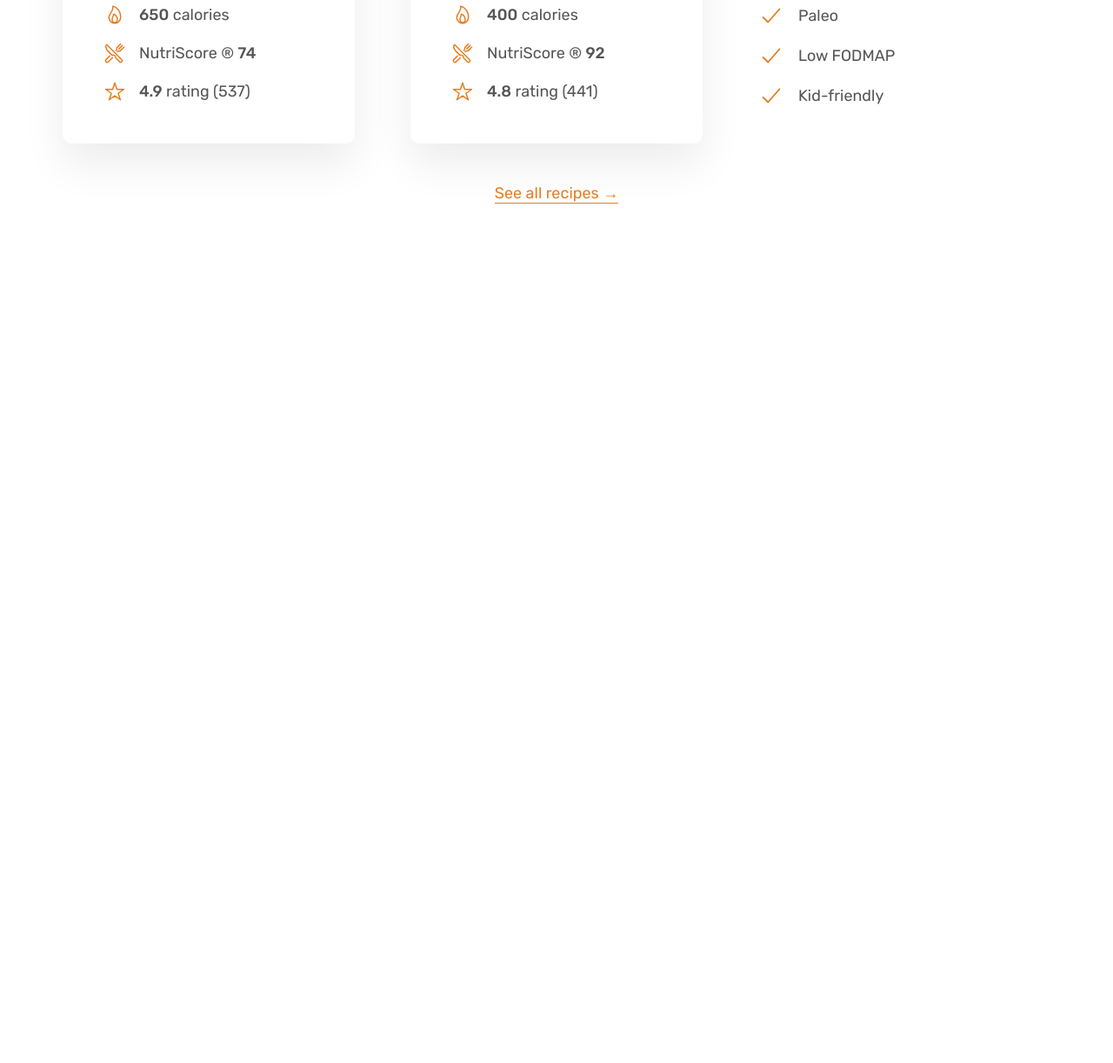
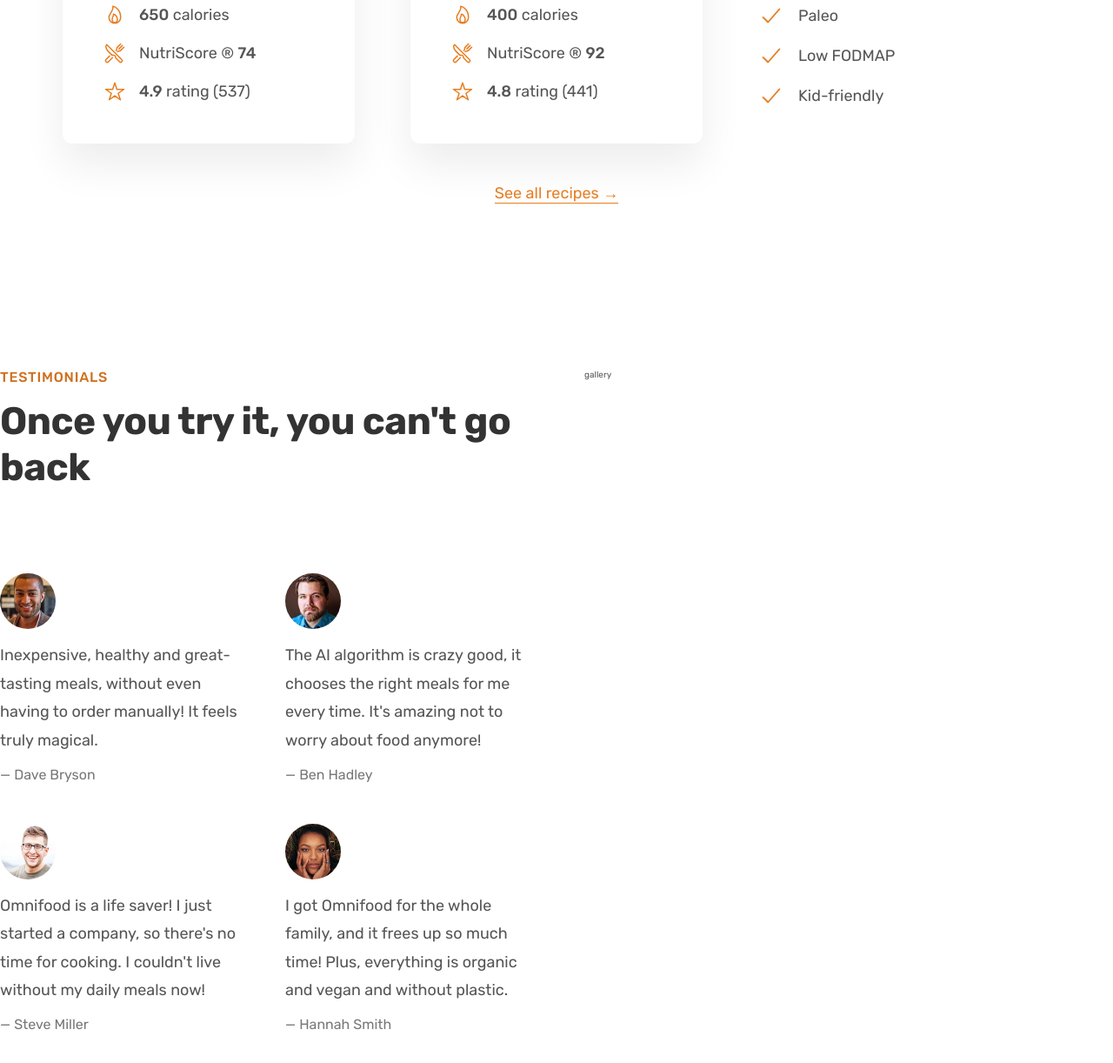
Before and after one commit to KseniyaKerzhner/Omnifood-Project, a plain HTML site: page index.html in a window 1280 px wide. Shown: the part 3177-4399 px from the top of the page at 87% size. Before the commit the page ends 3507 px from the top, so only its background shows below. Drawn offline with nearby package versions, Linux system fonts and the light colour scheme.

Commit message:
feat:addtestimonials section

```diff
--- a/css/style.css
+++ b/css/style.css
@@ -316,3 +316,34 @@
 	height: 3rem;
 	color: #e67e22;
 }
+
+/*******************/
+/* TESTIMONIALS SECTION */
+/*******************/
+
+.section-testimonials {
+	padding: 9.6rem 0;
+}
+
+.testimonials {
+	display: grid;
+	grid-template-columns: 1fr 1fr;
+	gap: 4.8rem;
+}
+
+.testimonial-img {
+	width: 6.4rem;
+	border-radius: 50%;
+	margin-bottom: 1.2rem;
+}
+
+.testimonial-text {
+	font-size: 1.8rem;
+	line-height: 1.8;
+	margin-bottom: 1.6rem;
+}
+
+.testimonial-name {
+	font-size: 1.6rem;
+	color: #777;
+}
--- a/index.html
+++ b/index.html
@@ -189,6 +189,48 @@
 			</div>
 		</section>
 
+		<section class="section-testimonials grid grid--2--cols">
+			<div class="testimonials-container">
+				<span class="subheading">Testimonials</span>
+				<h2 class="heading-secondary">Once you try it, you can't go back</h2>
+
+				<div class="testimonials">
+					<figure class="testimonial">
+						<img class="testimonial-img" src="img/customers/dave.jpg" alt="Photo of customer Dave Bryson">
+						<blockquote class="testimonial-text">
+							Inexpensive, healthy and great-tasting meals, without even having to order manually! It feels truly
+							magical.
+						</blockquote>
+						<p class="testimonial-name">&mdash; Dave Bryson</p>
+					</figure>
+					<figure class="testimonial">
+						<img class="testimonial-img" src="img/customers/ben.jpg" alt="Photo of customer Ben Hadley">
+						<blockquote class="testimonial-text">
+							The AI algorithm is crazy good, it chooses the right meals for me every time. It's amazing not to worry
+							about food anymore!</blockquote>
+						<p class="testimonial-name">&mdash; Ben Hadley</p>
+					</figure>
+					<figure class="testimonial">
+						<img class="testimonial-img" src="img/customers/steve.jpg" alt="Photo of customer Steve Miller">
+						<blockquote class="testimonial-text">
+							Omnifood is a life saver! I just started a company, so there's no time for cooking. I couldn't live
+							without
+							my daily meals now!</blockquote>
+						<p class="testimonial-name">&mdash; Steve Miller</p>
+					</figure>
+					<figure class="testimonial">
+						<img class="testimonial-img" src="img/customers/hannah.jpg" alt="Photo of customer Hannah Smith">
+						<blockquote class="testimonial-text">
+							I got Omnifood for the whole family, and it frees up so much time! Plus, everything is organic and vegan
+							and
+							without plastic.</blockquote>
+						<p class="testimonial-name">&mdash; Hannah Smith</p>
+					</figure>
+				</div>
+			</div>
+			<div class="gallery">gallery</div>
+		</section>
+
 	</main>
 
 	<script type="module" src="https://unpkg.com/ionicons@7.1.0/dist/ionicons/ionicons.esm.js"></script>
```
